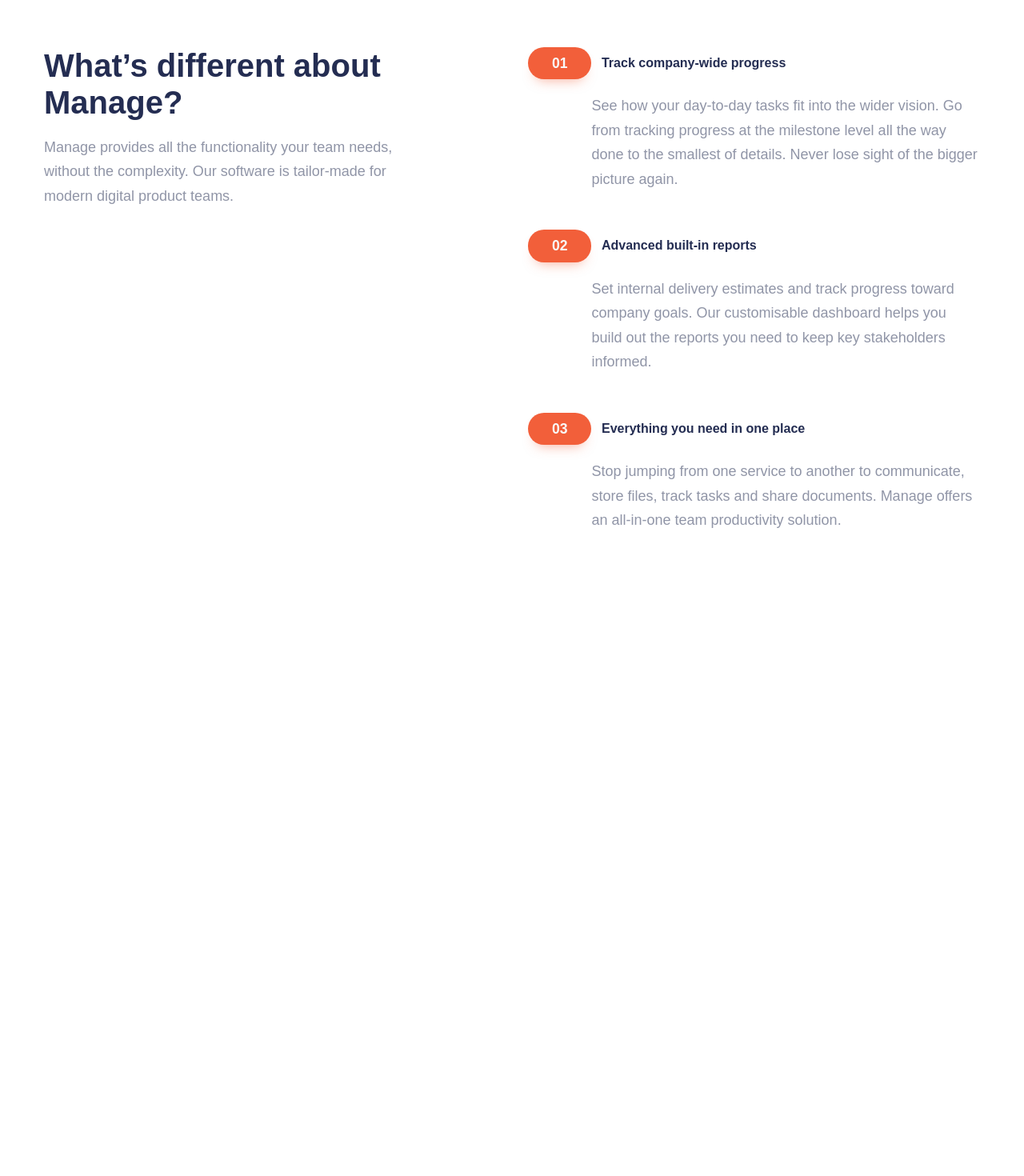
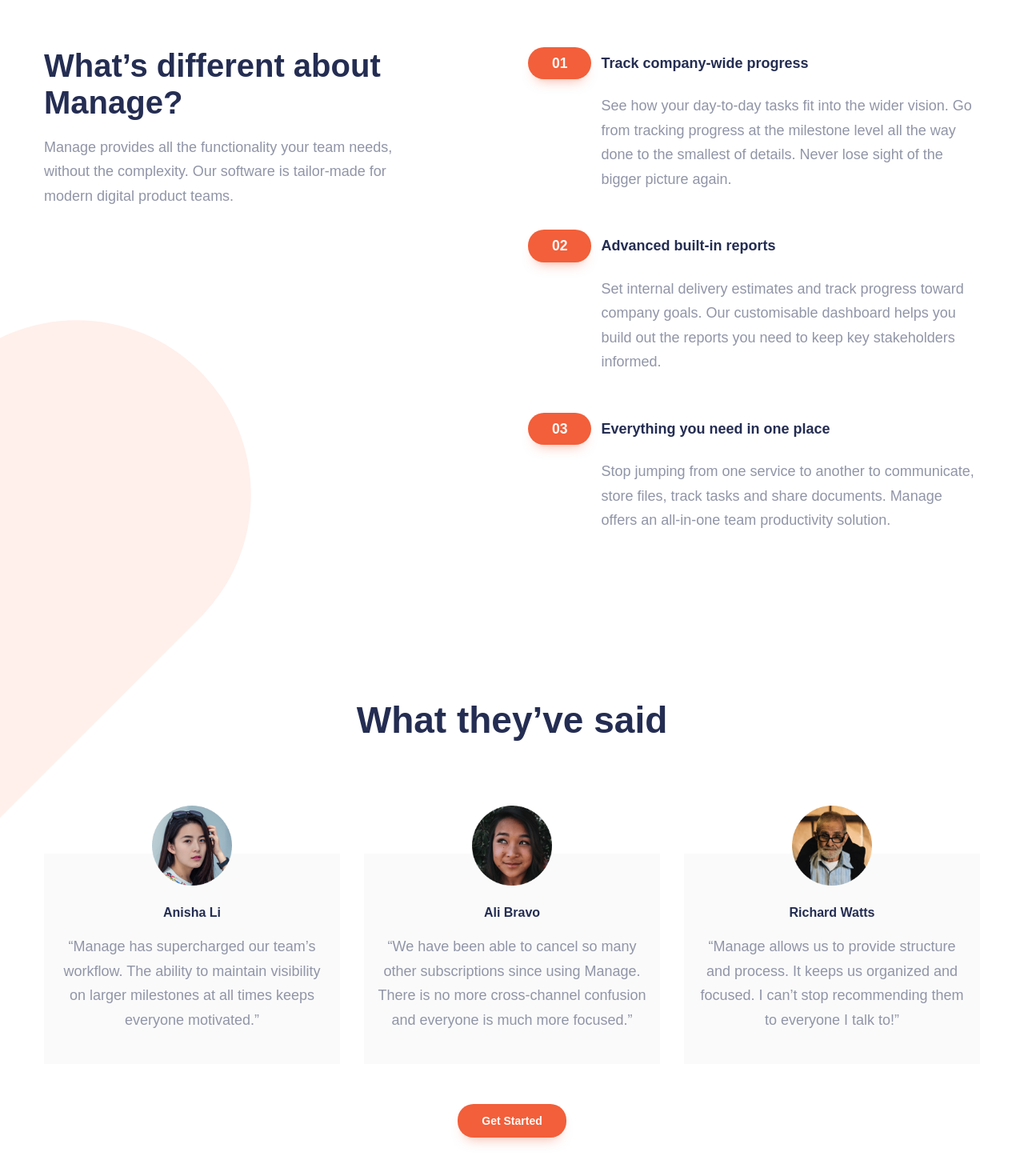
Before and after one commit to fervillalbag/landingmanage, a Next.js app: page / in a window 1280 px wide. Shown: the part 688-2158 px from the top of the page at 80% size. Before the commit the page ends 1502 px from the top, so only its background shows below. Built offline with nearby package versions, Linux system fonts and the light colour scheme; a web font is replaced by a local one.

Commit message:
Finishing testimonials layout

```diff
--- /dev/null
+++ b/layout/Testimonials.js
@@ -0,0 +1,45 @@
+
+import Link from 'next/link'
+
+export default function Testimonials() {
+   return (
+
+      <section className="testimonials container">
+         <h3 className="testimonials__title">What they’ve said</h3>
+         <div className="testimonials__grid">
+            <article className="testimonials__card">
+               <div className="testimonials__media">
+                  <img src="/avatar-anisha.png" alt="" className="testimonials__image" />
+               </div>
+               <span className="testimonials__name">Anisha Li</span>
+               <p className="testimonials__description description">“Manage has supercharged our team’s workflow. The ability to maintain
+            visibility on larger milestones at all times keeps everyone motivated.”</p>
+            </article>
+
+            <article className="testimonials__card">
+               <div className="testimonials__media">
+                  <img src="/avatar-ali.png" alt="" className="testimonials__image" />
+               </div>
+               <span className="testimonials__name">Ali Bravo</span>
+               <p className="testimonials__description description">“We have been able to cancel so many other subscriptions since using
+               Manage. There is no more cross-channel confusion and everyone is much
+            more focused.”</p>
+            </article>
+
+            <article className="testimonials__card">
+               <div className="testimonials__media">
+                  <img src="/avatar-richard.png" alt="" className="testimonials__image" />
+               </div>
+               <span className="testimonials__name">Richard Watts</span>
+               <p className="testimonials__description description">“Manage allows us to provide structure and process. It keeps us organized
+            and focused. I can’t stop recommending them to everyone I talk to!”</p>
+            </article>
+         </div>
+         <div className="testimonials__footer">
+            <Link href="/">
+               <a className="testimonials__link">Get Started</a>
+            </Link>
+         </div>
+      </section>
+   )
+}
--- a/pages/index.js
+++ b/pages/index.js
@@ -4,6 +4,7 @@
 import About from '../layout/About';
 import Header from '../layout/Header';
 import Navbar from '../layout/Navbar'
+import Testimonials from '../layout/Testimonials';
 
 export default function Home() {
 
@@ -28,6 +29,7 @@
          />
          <Header />
          <About />
+         <Testimonials />
       </>
    )
 }
--- a/sass/layout/_about.scss
+++ b/sass/layout/_about.scss
@@ -2,10 +2,25 @@
 .about {
    padding-top: 5rem;
    padding-bottom: 5rem;
+   position: relative;
 
    @include responsive($breakpointTablet) {
       padding-top: 10rem;
       padding-bottom: 10rem;
+   }
+
+   &:before {
+      content: '';
+      display: block;
+      width: 81.4rem;
+      height: 81.4rem;
+      background-image: url('/bg-tablet-pattern.svg');
+      background-repeat: no-repeat;
+      background-size: contain;
+      position: absolute;
+      z-index: -1;
+      bottom: -40rem;
+      left: -50rem;
    }
 
    > .container {
@@ -45,6 +60,10 @@
       grid-template-columns: max-content 1fr;
       grid-template-rows: repeat(2, max-content);
       margin-bottom: 3rem;
+
+      @include responsive($breakpointTablet) {
+         grid-column-gap: 1.2rem;
+      }
    }
 
    &__number {
@@ -79,7 +98,8 @@
       }
 
       @include responsive($breakpointTablet) {
-         padding-left: 1.25rem;
+         padding-left: 0;
+         font-size: 1.8rem;
       }
 
       &:before {
--- /dev/null
+++ b/sass/layout/_testimonials.scss
@@ -0,0 +1,66 @@
+
+.testimonials {
+   padding-top: 6rem;
+   padding-bottom: 6rem;
+
+   &__title {
+      font-size: 3.8rem;
+      font-weight: 700;
+      color: $DarkBlue;
+      margin-bottom: 12rem;
+      text-align: center;
+
+      @include responsive($breakpointTablet) {
+         margin-bottom: 14rem;
+         font-size: 4.6rem;
+      }
+   }
+
+   &__grid {
+      display: grid;
+      grid-row-gap: 10rem;
+
+      @include responsive($breakpointTablet) {
+         grid-template-columns: repeat(3, 1fr);
+         grid-gap: 0 3rem;
+      }
+   }
+
+   &__card {
+      position: relative;
+      background-color: $VaryLightGray;
+      padding: 6.5rem 1.7rem 4rem;
+   }
+
+   &__image {
+      width: 10rem;
+      position: absolute;
+      top: -6rem;
+      left: 50%;
+      transform: translateX(-50%);
+   }
+
+   &__name {
+      color: $DarkBlue;
+      font-weight: 700;
+      display: block;
+      text-align: center;
+      font-size: 1.6rem;
+   }
+
+   &__description {
+      text-align: center;
+      margin-bottom: 0;
+   }
+
+   &__footer {
+      display: flex;
+      justify-content: center;
+      margin-top: 5rem;
+   }
+
+   &__link {
+      @include button;
+      font-size: 1.4rem;
+   }
+}
--- a/sass/main.scss
+++ b/sass/main.scss
@@ -13,3 +13,4 @@
 @import "layout/navbar";
 @import "layout/header";
 @import "layout/about";
+@import "layout/testimonials";
```
